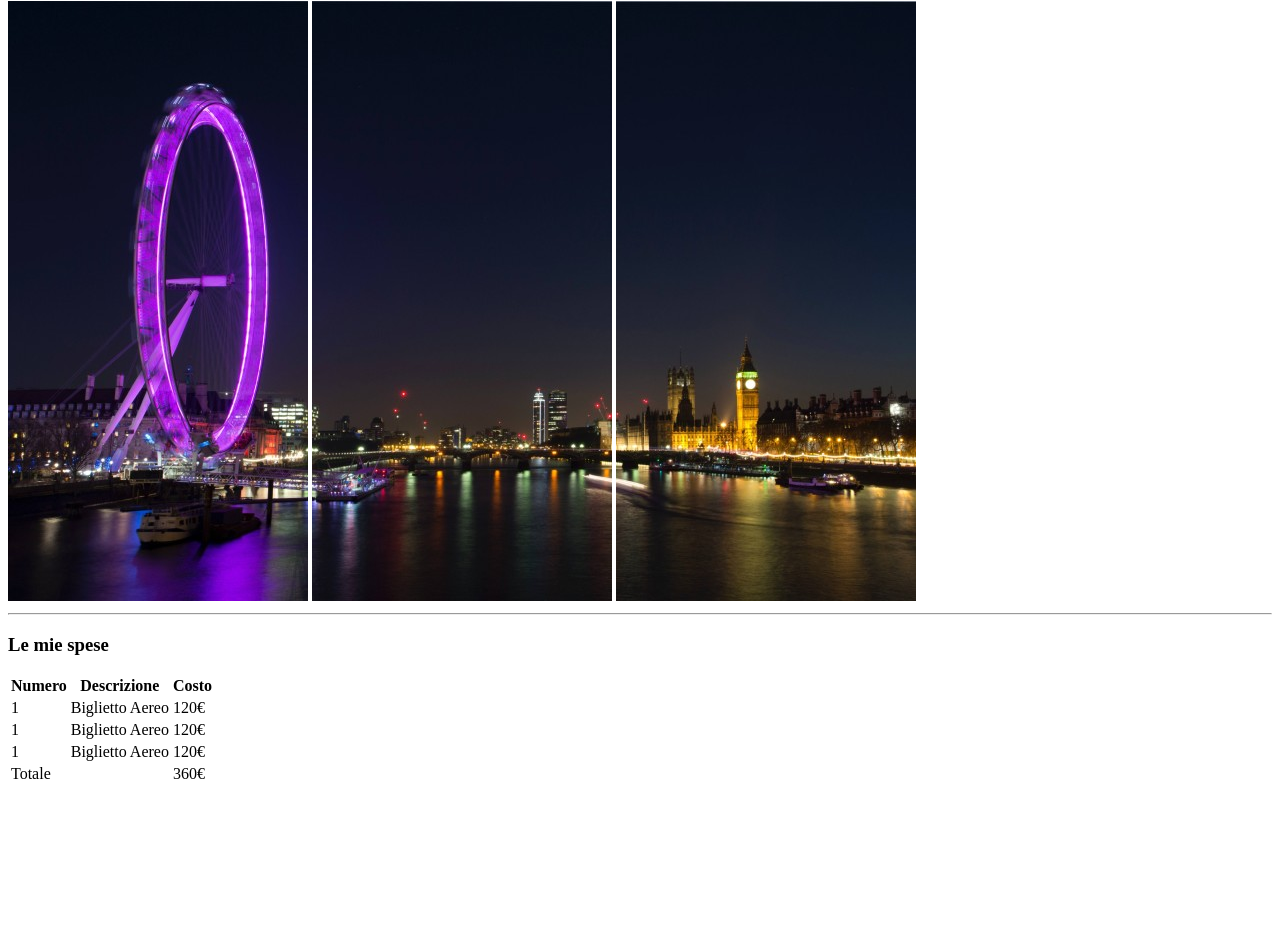
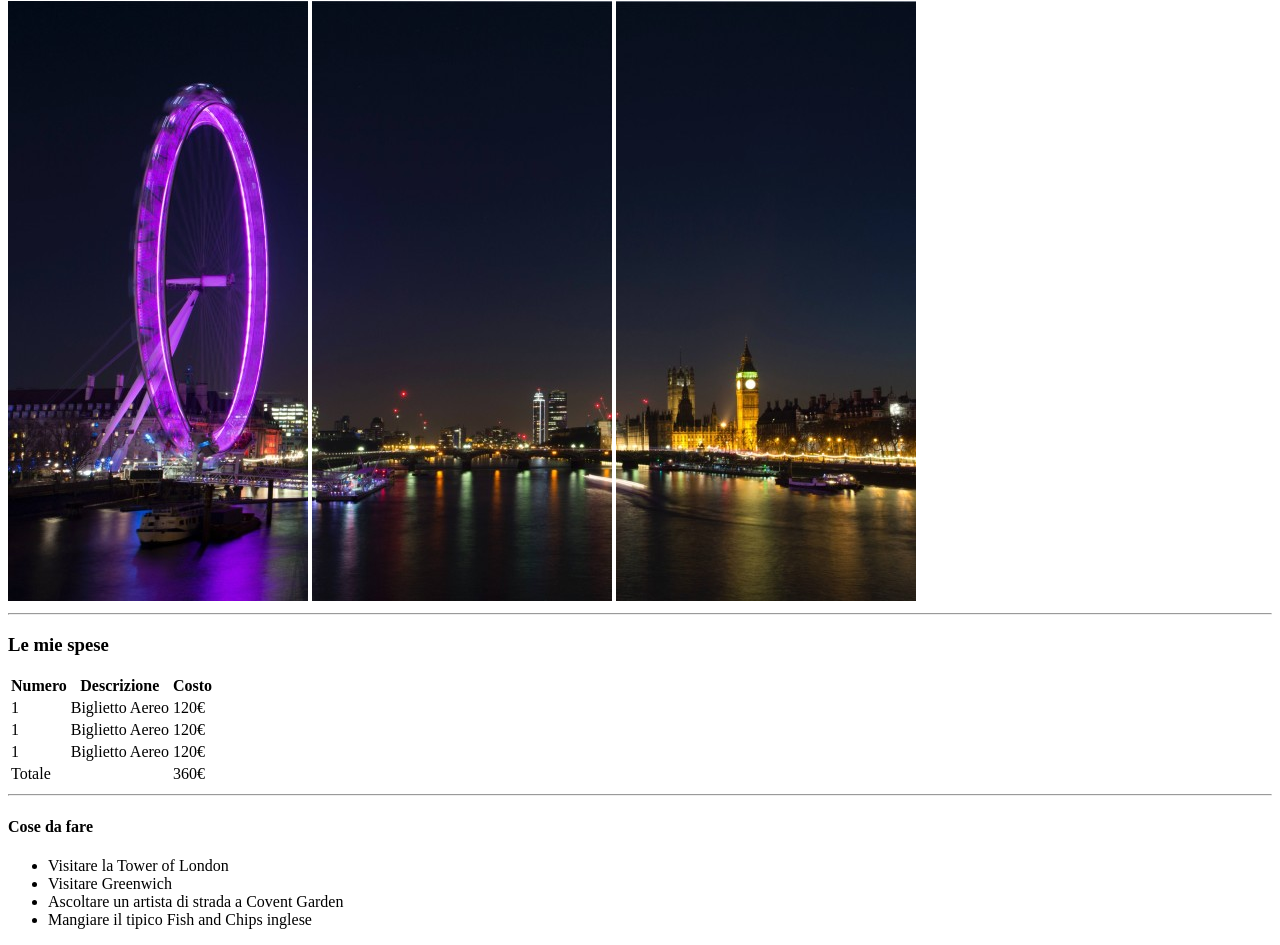
Before and after one commit to FrancescoGess/html-london-trip, a plain HTML site: page index.html in a window 1280 px wide. Shown: the part 79-1024 px from the top of the page. Before the commit the page ends 873 px from the top, so only its background shows below. Drawn offline with Linux system fonts and the light colour scheme.

Commit message:
Travel Info

```diff
--- a/index.html
+++ b/index.html
@@ -58,10 +58,20 @@
                     <td><br></td>
                     <td>360&euro;</td>
                 </tr>
-
-
             </tfoot>
         </table>
+
+        <hr>
+            <!-- Travel Info -->
+        <h4>Cose da fare</h4>
+
+            <ul>
+                <li>Visitare la Tower of London</li>
+                <li>Visitare Greenwich</li>
+                <li>Ascoltare un artista di strada a Covent Garden</li>
+                <li>Mangiare il tipico Fish and Chips inglese</li>
+            </ul>
+
 
 
 
```
